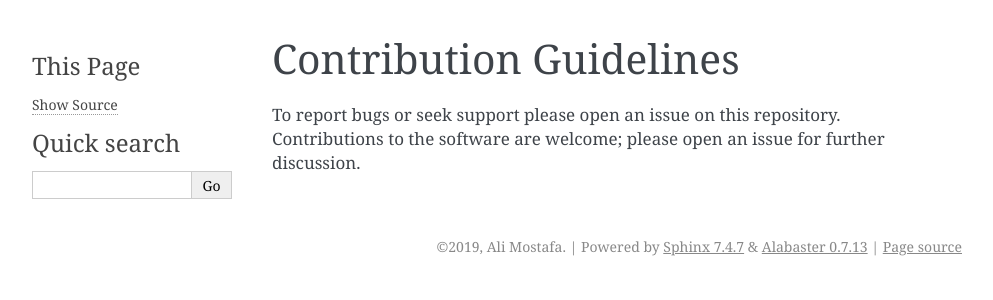
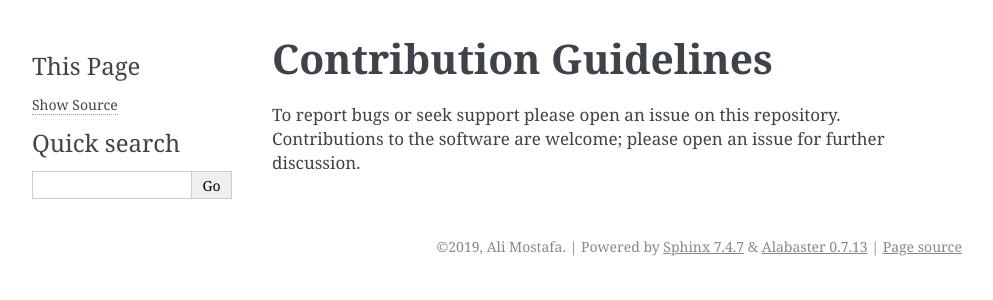
Before and after one commit to AliYoussef96/BCAW-Tool, a Sphinx documentation site: the page built from docs/Contribution.rst, in a window 1280 px wide. Shown: the top 300 px of the page, without its empty margins (148-1141 px from the left). Built offline with Sphinx 7.4.7, drawn with Linux system fonts in a browser that asks for light colours.

```diff
--- a/docs/Contribution.rst
+++ b/docs/Contribution.rst
@@ -1,5 +1,5 @@
-Contribution Guidelines
-=========================
+**Contribution Guidelines**
+============================
 
 To report bugs or seek support please open an issue on this repository.
 Contributions to the software are welcome; please open an issue for further discussion.
```
